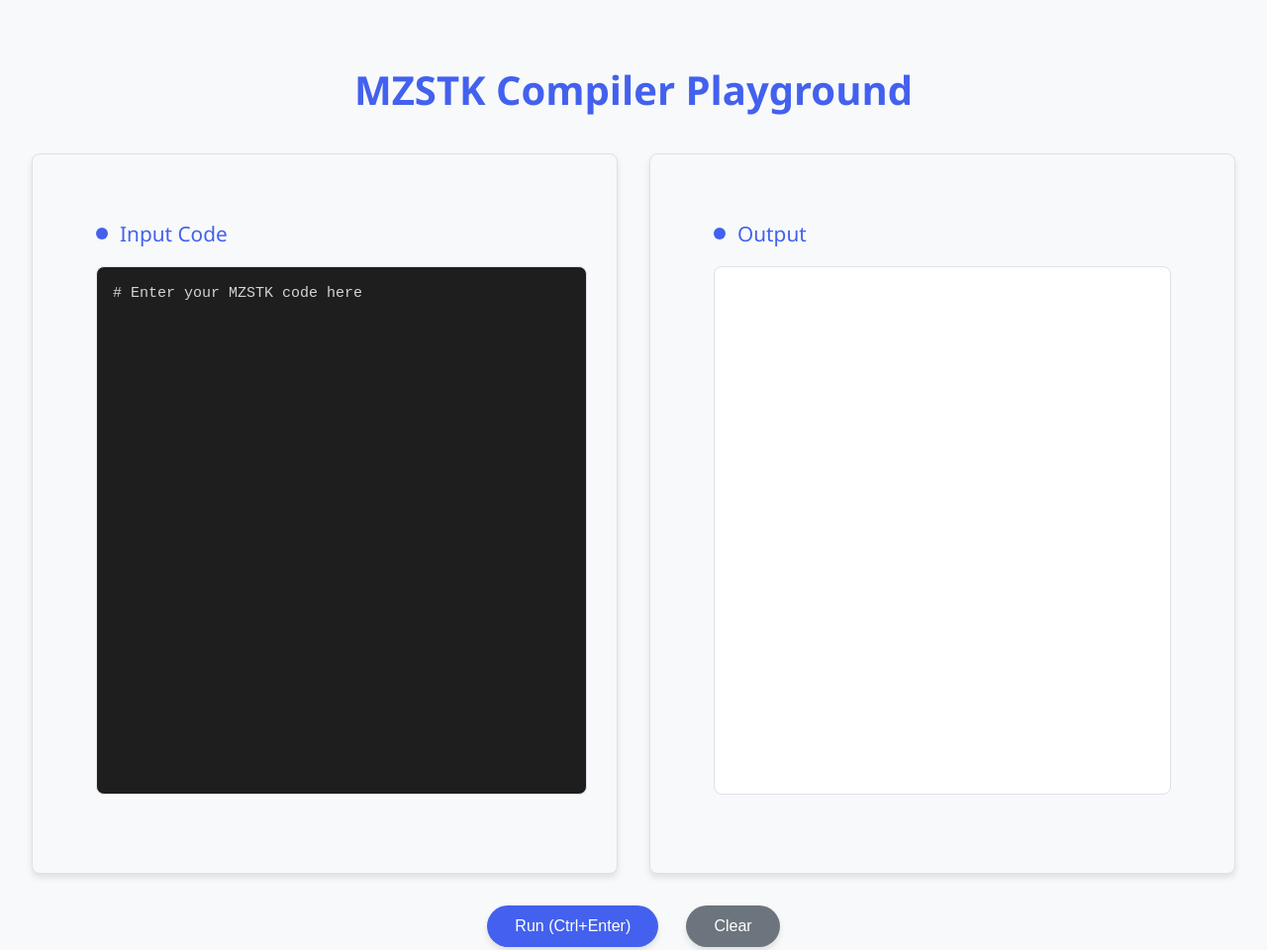
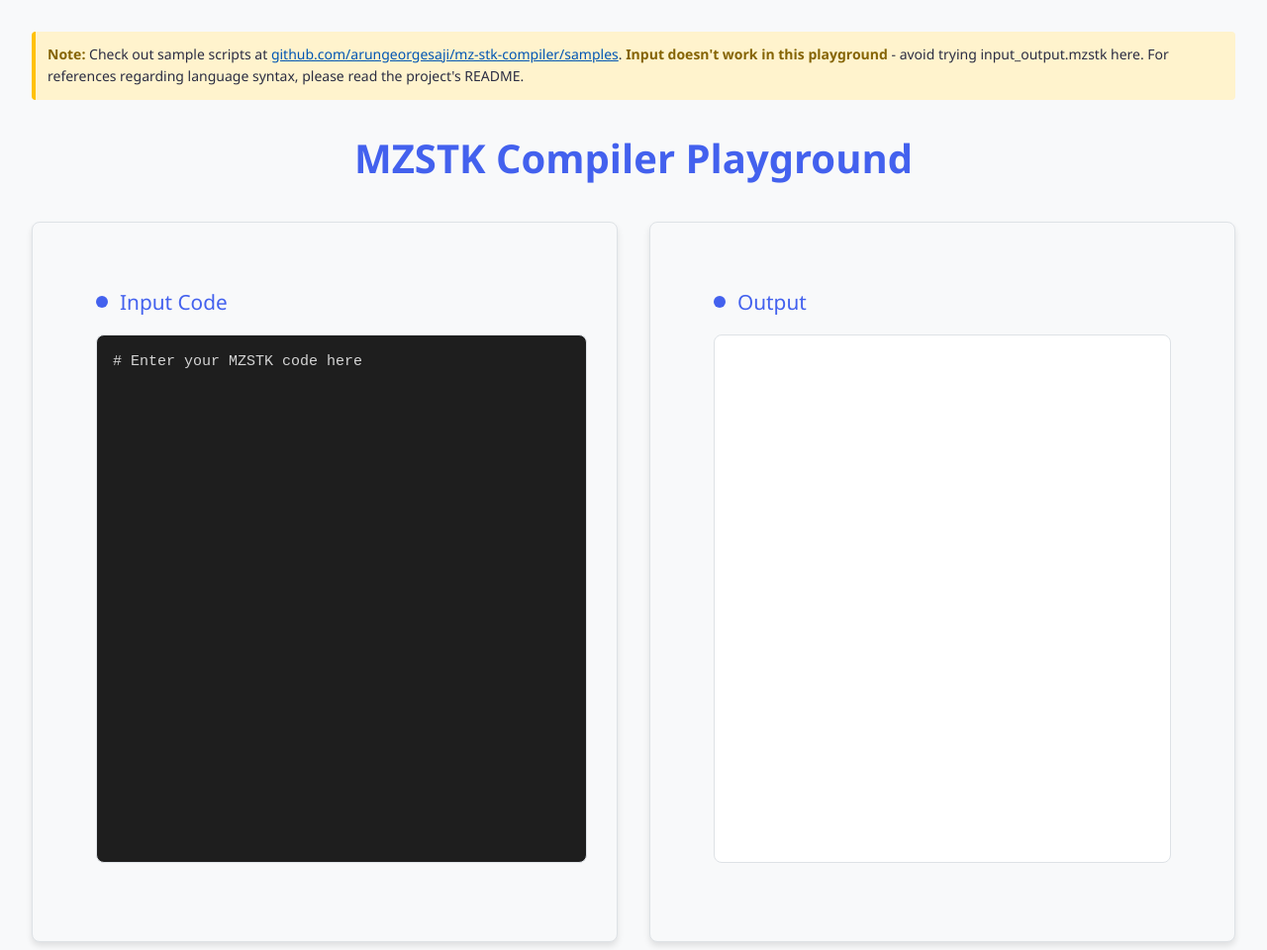
Before and after one commit to mz-stk/mz-stk-compiler, a website: page mzstk-playground/public/index.html in a window 1280 px wide. Shown: the top 960 px of the page at 99% size. Drawn offline with Linux system fonts and the light colour scheme.

Commit message:
Basically added the sample note and stuff in the top of the website so I dont get dunked on by people who didnt check the repo

```diff
--- a/mzstk-playground/public/index.html
+++ b/mzstk-playground/public/index.html
@@ -8,6 +8,13 @@
 </head>
 <body>
     <div class="container">
+        <div class="notice">
+            <strong>Note:</strong> Check out sample scripts at
+            <a href="https://github.com/arungeorgesaji/mz-stk-compiler/tree/main/samples" target="_blank">github.com/arungeorgesaji/mz-stk-compiler/samples</a>.
+            <strong>Input doesn't work in this playground</strong> - avoid trying input_output.mzstk here.
+            For references regarding language syntax, please read the project's README.
+        </div>
+
         <h1>MZSTK Compiler Playground</h1>
 
         <div class="editor-area">
--- a/mzstk-playground/public/styles.css
+++ b/mzstk-playground/public/styles.css
@@ -165,3 +165,19 @@ button#clear-btn:hover {
         min-height: 300px;
     }
 }
+
+.notice {
+    background-color: #fff3cd;
+    border-left: 4px solid #ffc107;
+    padding: 12px;
+    margin-bottom: 20px;
+    border-radius: 4px;
+    font-size: 14px;
+}
+.notice a {
+    color: #0056b3;
+    text-decoration: underline;
+}
+.notice strong {
+    color: #856404;
+}
```
Also changed, not shown: 1 other file.
